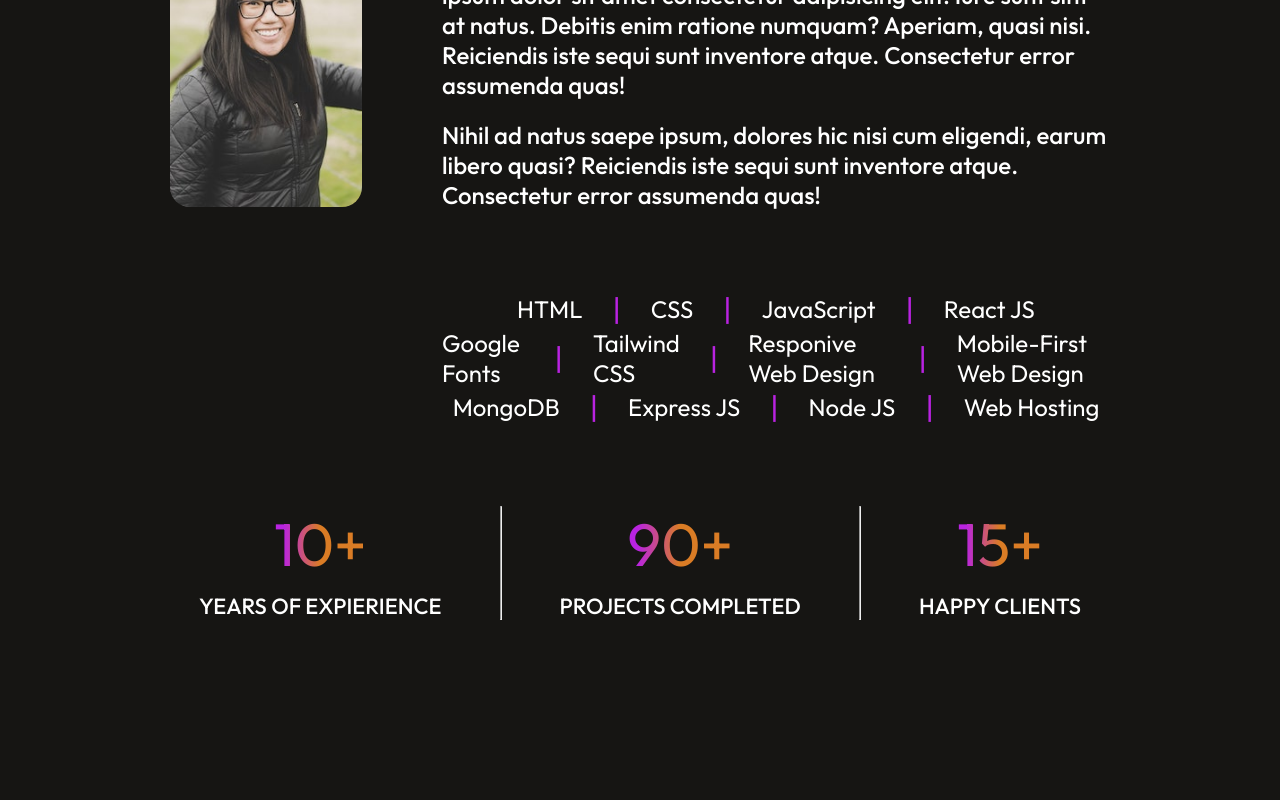
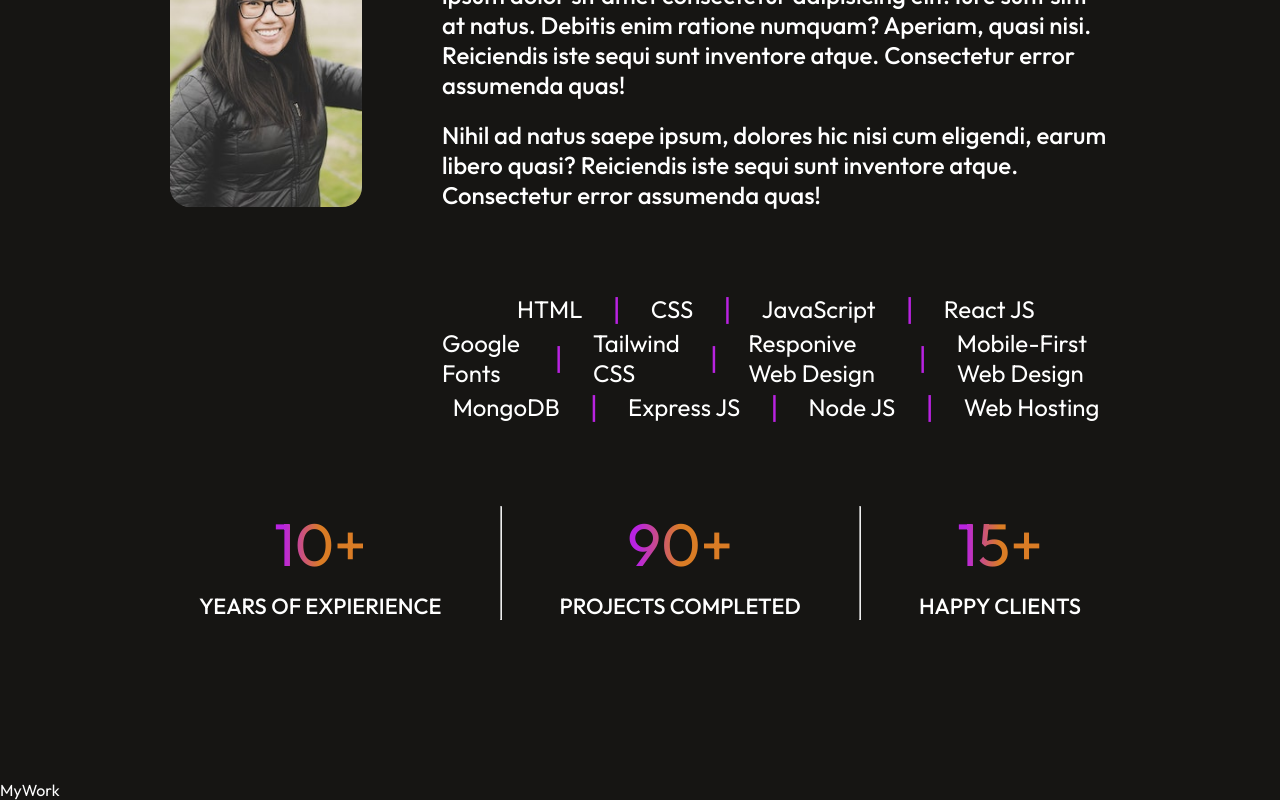
Before and after one commit to hellokristinafaye/portfolio-react, a React (Vite) app: page / in a window 1280 px wide. Shown: the part 1460-2260 px from the top of the page. Before the commit the page ends 2160 px from the top, so only its background shows below. Built offline with nearby package versions, Linux system fonts and the light colour scheme.

Commit message:
My Work mounted

```diff
--- a/src/App.jsx
+++ b/src/App.jsx
@@ -2,6 +2,7 @@ import React from 'react'
 import Navbar from './components/NavBar/Navbar'
 import Hero from './components/Hero/Hero'
 import About from './components/About/About'
+import MyWork from './components/MyWork/MyWork'
 
 const App = () => {
   return (
@@ -9,6 +10,7 @@ const App = () => {
       <Navbar />
       <Hero />
       <About />
+      <MyWork />
     </div>
   )
 }
```
